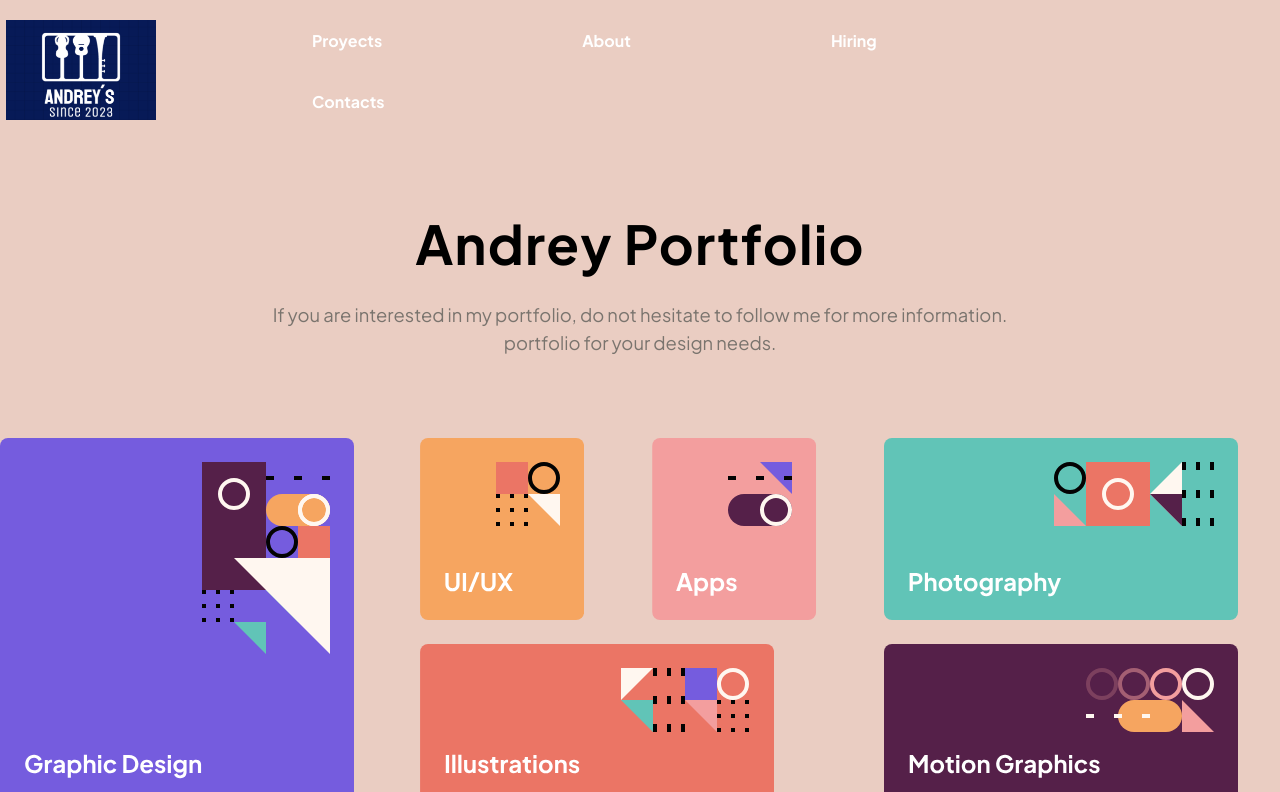
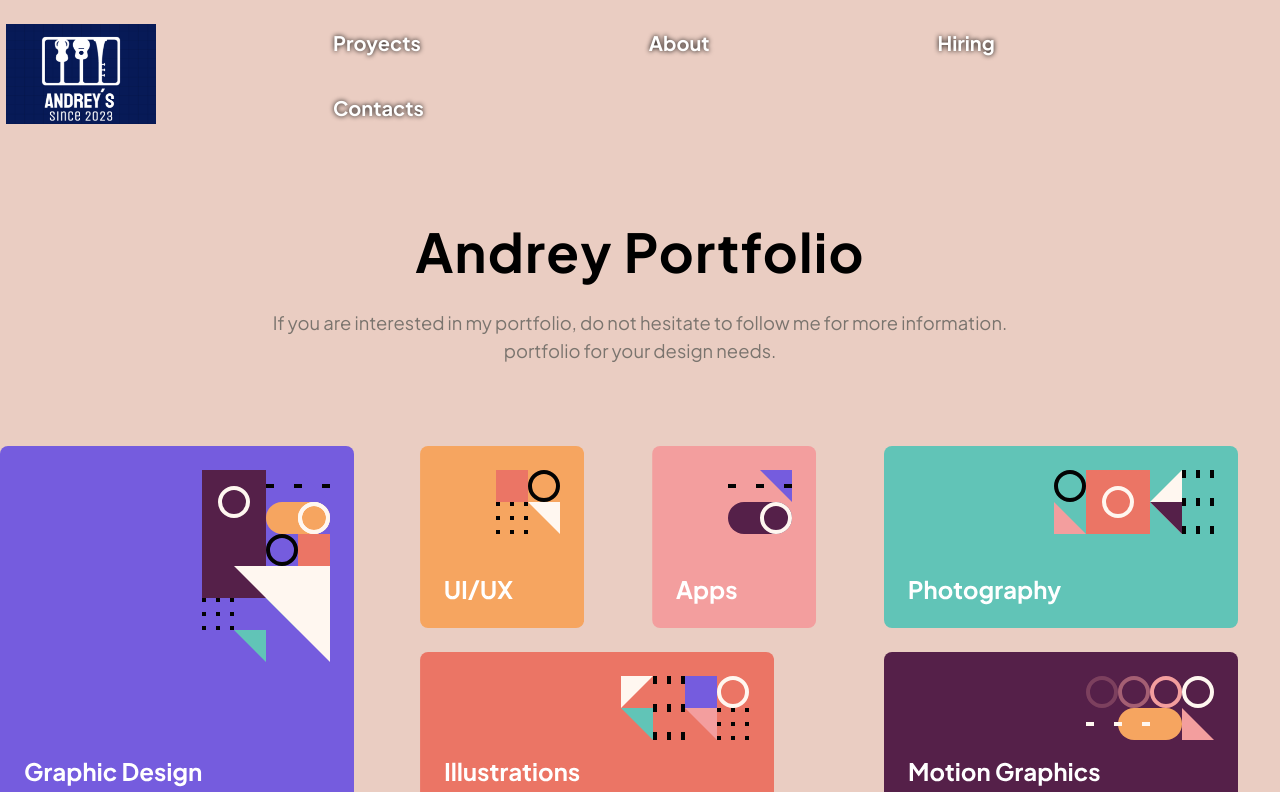
Before and after one commit to AndreyBV5/Primera-Prueba-PrograIV, a Next.js app in the folder portafolio-app/: page / in a window 1280 px wide. Shown: the top 792 px of the page. Built offline with nearby package versions, Linux system fonts and the light colour scheme.

Commit message:
Update Home.module.css

```diff
--- a/portafolio-app/styles/Home.module.css
+++ b/portafolio-app/styles/Home.module.css
@@ -10,19 +10,19 @@
 
   list-style-type: none;
   margin: 0;
-  padding: 0;
   overflow: hidden;
   float: left;
   display: block;
   color: white;
-  /* -webkit-text-fill-color: black; */
+  text-shadow: 0 0 5px rgb(0, 0, 0);
   text-align: center;
-  padding: 10px 50px;
+  padding: 10px 57px;
   text-decoration: none;
   background-color: transparent;
   border-radius: 20px;
   justify-content: space-evenly;
   font-weight: bold;
+  font-size: 20px
 }
 
 .nav li a:hover{
```
